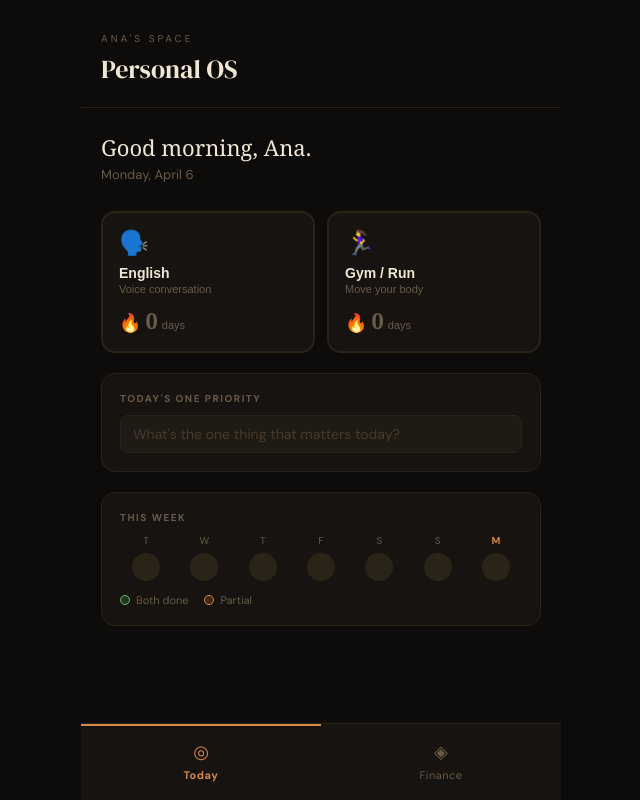
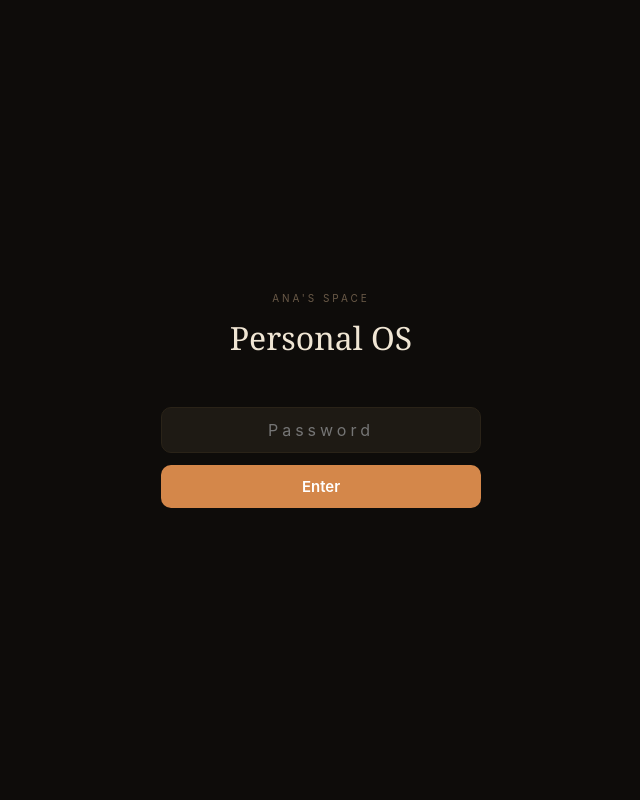
Before and after one commit to anabeatrix/ana-organizer, a React (Create React App) app: page / in a window 1280 px wide. Shown: the whole page, without its empty margins (319-959 px from the left). Built offline with nearby package versions, Linux system fonts and the light colour scheme.

Commit message:
add firebase, env password and deploy workflow

```diff
--- a/package.json
+++ b/package.json
@@ -8,6 +8,7 @@
     "@testing-library/jest-dom": "^6.9.1",
     "@testing-library/react": "^16.3.2",
     "@testing-library/user-event": "^13.5.0",
+    "firebase": "^12.11.0",
     "react": "^19.2.4",
     "react-dom": "^19.2.4",
     "react-scripts": "^5.0.1",
--- a/public/index.html
+++ b/public/index.html
@@ -16,12 +16,12 @@
   <body>
     <noscript>You need to enable JavaScript to run this app.</noscript>
     <div id="root"></div>
-    <script>
+    <!-- <script>
       if ('serviceWorker' in navigator) {
         window.addEventListener('load', () => {
           navigator.serviceWorker.register('/sw.js');
         });
       }
-    </script>
+    </script> -->
   </body>
 </html>
--- a/src/App.js
+++ b/src/App.js
@@ -1,12 +1,22 @@
 import { useState, useEffect, useCallback } from "react";
+import { initializeApp } from "firebase/app";
+import { getFirestore, doc, setDoc, onSnapshot } from "firebase/firestore";
 
-// ─── STORAGE ───────────────────────────────────────────────────────────────
-const load = (key, fallback) => {
-  try { const v = localStorage.getItem(key); return v ? JSON.parse(v) : fallback; }
-  catch { return fallback; }
+// ─── FIREBASE ──────────────────────────────────────────────────────────────
+const firebaseConfig = {
+  apiKey: "AIzaSyDKKMD2qgp_WXIoZoDL9jTqaJlZJxXbY4Y",
+  authDomain: "ana-organizer.firebaseapp.com",
+  projectId: "ana-organizer",
+  storageBucket: "ana-organizer.firebasestorage.app",
+  messagingSenderId: "21585629064",
+  appId: "1:21585629064:web:679b8a2f44e1b853f2343d"
 };
-const save = (key, val) => { try { localStorage.setItem(key, JSON.stringify(val)); } catch {} };
-const todayKey = () => new Date().toISOString().slice(0, 10);
+
+const app = initializeApp(firebaseConfig);
+const db = getFirestore(app);
+
+// ─── PASSWORD ──────────────────────────────────────────────────────────────
+const APP_PASSWORD = process.env.REACT_APP_PASSWORD;
 
 // ─── CONSTANTS ─────────────────────────────────────────────────────────────
 const EXPENSE_CATS = ["Food", "Transport", "Housing", "Health", "Learning", "Leisure", "Other"];
@@ -20,7 +30,8 @@ const C = {
   gold: "#c8a84a",
 };
 
-// ─── HELPERS ───────────────────────────────────────────────────────────────
+const todayKey = () => new Date().toISOString().slice(0, 10);
+const monthKey = () => new Date().toISOString().slice(0, 7);
 const fmt = v => v.toLocaleString("pt-BR", { style: "currency", currency: "BRL" });
 const fmtShort = v => {
   if (v >= 1000000) return `R$${(v / 1000000).toFixed(1)}M`;
@@ -28,16 +39,28 @@ const fmtShort = v => {
   return fmt(v);
 };
 
-function useLocalState(key, fallback) {
-  const [val, setVal] = useState(() => load(key, fallback));
-  const set = useCallback((v) => {
-    setVal(prev => {
-      const next = typeof v === "function" ? v(prev) : v;
-      save(key, next);
-      return next;
+// ─── FIREBASE HOOK ─────────────────────────────────────────────────────────
+function useFirestore(docPath, fallback) {
+  const [data, setData] = useState(fallback);
+  const [ready, setReady] = useState(false);
+
+  useEffect(() => {
+    const ref = doc(db, "ana", docPath);
+    const unsub = onSnapshot(ref, snap => {
+      if (snap.exists()) setData(snap.data().value ?? fallback);
+      else setData(fallback);
+      setReady(true);
     });
-  }, [key]);
-  return [val, set];
+    return unsub;
+  }, [docPath]);
+
+  const save = useCallback(async (val) => {
+    const next = typeof val === "function" ? val(data) : val;
+    setData(next);
+    await setDoc(doc(db, "ana", docPath), { value: next });
+  }, [docPath, data]);
+
+  return [data, save, ready];
 }
 
 // ─── COMPONENTS ────────────────────────────────────────────────────────────
@@ -78,7 +101,7 @@ function Label({ children }) {
   return <div style={{ fontSize: 10, color: C.muted, letterSpacing: 1.5, textTransform: "uppercase", marginBottom: 10, fontWeight: 700 }}>{children}</div>;
 }
 
-// ─── STREAK LOGIC ──────────────────────────────────────────────────────────
+// ─── STREAK ────────────────────────────────────────────────────────────────
 function computeStreak(history, key) {
   let streak = 0;
   const today = todayKey();
@@ -103,18 +126,14 @@ function StreakFlame({ n, color }) {
   );
 }
 
-// ─── TODAY TAB ─────────────────────────────────────────────────────────────
+// ─── TODAY ─────────────────────────────────────────────────────────────────
 function Today() {
   const today = todayKey();
-  const [history, setHistory] = useLocalState("ana_checkin_history", {});
-  const [priority, setPriority] = useLocalState("ana_priority_" + today, "");
+  const [history, setHistory, histReady] = useFirestore("checkin_history", {});
+  const [priority, setPriority] = useFirestore("priority_" + today, "");
 
   const todayData = history[today] || { english: false, gym: false };
-
-  const toggle = (key) => {
-    const updated = { ...history, [today]: { ...todayData, [key]: !todayData[key] } };
-    setHistory(updated);
-  };
+  const toggle = (key) => setHistory({ ...history, [today]: { ...todayData, [key]: !todayData[key] } });
 
   const engStreak = computeStreak(history, "english");
   const gymStreak = computeStreak(history, "gym");
@@ -131,12 +150,14 @@ function Today() {
     return "Good evening, Ana.";
   };
 
-  const allDone = todayData.english && todayData.gym && priority.trim();
+  const allDone = todayData.english && todayData.gym && priority?.trim();
 
   const weekDays = Array.from({ length: 7 }, (_, i) => {
     const d = new Date(); d.setDate(d.getDate() - 6 + i);
     return { key: d.toISOString().slice(0, 10), label: d.toLocaleDateString("en", { weekday: "short" }).slice(0, 1) };
   });
+
+  if (!histReady) return <div style={{ color: C.muted, padding: 40, textAlign: "center" }}>Loading...</div>;
 
   return (
     <div>
@@ -170,7 +191,7 @@ function Today() {
       <Card style={{ marginBottom: 20 }}>
         <Label>Today's one priority</Label>
         <Input
-          value={priority}
+          value={priority || ""}
           onChange={e => setPriority(e.target.value)}
           placeholder="What's the one thing that matters today?"
           style={{ width: "100%", boxSizing: "border-box" }}
@@ -200,14 +221,6 @@ function Today() {
             );
           })}
         </div>
-        <div style={{ display: "flex", gap: 16, marginTop: 12 }}>
-          <div style={{ fontSize: 11, color: C.muted, display: "flex", alignItems: "center", gap: 6 }}>
-            <div style={{ width: 10, height: 10, borderRadius: "50%", background: C.green + "33", border: `1.5px solid ${C.green}` }} /> Both done
-          </div>
-          <div style={{ fontSize: 11, color: C.muted, display: "flex", alignItems: "center", gap: 6 }}>
-            <div style={{ width: 10, height: 10, borderRadius: "50%", background: C.accent + "33", border: `1.5px solid ${C.accent}` }} /> Partial
-          </div>
-        </div>
       </Card>
 
       {allDone && (
@@ -220,12 +233,12 @@ function Today() {
   );
 }
 
-// ─── FINANCE TAB ───────────────────────────────────────────────────────────
+// ─── FINANCE ───────────────────────────────────────────────────────────────
 function Finance() {
-  const monthKey = new Date().toISOString().slice(0, 7);
-  const [expenses, setExpenses] = useLocalState("ana_expenses_" + monthKey, []);
-  const [budget, setBudget] = useLocalState("ana_budget", BUDGET_DEFAULTS);
-  const [investments, setInvestments] = useLocalState("ana_investments", [
+  const mk = monthKey();
+  const [expenses, setExpenses, expReady] = useFirestore("expenses_" + mk, []);
+  const [budget, setBudget] = useFirestore("budget", BUDGET_DEFAULTS);
+  const [investments, setInvestments] = useFirestore("investments", [
     { id: 1, name: "Tesouro Selic", cat: "Renda Fixa", value: 5000 },
     { id: 2, name: "BOVA11", cat: "Stocks", value: 3200 },
   ]);
@@ -239,13 +252,13 @@ function Finance() {
 
   const addExpense = () => {
     if (!desc.trim() || !amount) return;
-    setExpenses(e => [...e, { id: Date.now(), desc, amount: parseFloat(amount), cat, date: todayKey() }]);
+    setExpenses([...expenses, { id: Date.now(), desc, amount: parseFloat(amount), cat, date: todayKey() }]);
     setDesc(""); setAmount("");
   };
 
   const addInv = () => {
     if (!invName.trim() || !invVal) return;
-    setInvestments(i => [...i, { id: Date.now(), name: invName, cat: invCat, value: parseFloat(invVal) }]);
+    setInvestments([...investments, { id: Date.now(), name: invName, cat: invCat, value: parseFloat(invVal) }]);
     setInvName(""); setInvVal("");
   };
 
@@ -254,6 +267,8 @@ function Finance() {
   const totalBudget = Object.values(budget).reduce((a, v) => a + v, 0);
   const netWorth = investments.reduce((a, i) => a + i.value, 0);
   const invByCat = investments.reduce((acc, i) => { acc[i.cat] = (acc[i.cat] || 0) + i.value; return acc; }, {});
+
+  if (!expReady) return <div style={{ color: C.muted, padding: 40, textAlign: "center" }}>Loading...</div>;
 
   return (
     <div>
@@ -329,7 +344,7 @@ function Finance() {
                 <div style={{ fontSize: 11, color: C.muted, marginTop: 2 }}>{e.cat} · {e.date}</div>
               </div>
               <span style={{ color: C.red, fontWeight: 700, fontSize: 14 }}>-{fmt(e.amount)}</span>
-              <button onClick={() => setExpenses(ex => ex.filter(x => x.id !== e.id))}
+              <button onClick={() => setExpenses(expenses.filter(x => x.id !== e.id))}
                 style={{ background: "none", border: "none", color: C.muted, cursor: "pointer", fontSize: 18, padding: 0 }}>×</button>
             </div>
           ))}
@@ -344,7 +359,7 @@ function Finance() {
             <div key={c} style={{ display: "flex", alignItems: "center", gap: 12, marginBottom: 12 }}>
               <span style={{ flex: 1, fontSize: 13, color: C.text }}>{c}</span>
               <Input type="number" value={budget[c] || 0}
-                onChange={e => setBudget(b => ({ ...b, [c]: parseFloat(e.target.value) || 0 }))}
+                onChange={e => setBudget({ ...budget, [c]: parseFloat(e.target.value) || 0 })}
                 style={{ width: 100 }} />
             </div>
           ))}
@@ -373,10 +388,10 @@ function Finance() {
               }}>+ Add position</button>
             </div>
           </Card>
-          {Object.entries(invByCat).sort((a, b) => b[1] - a[1]).map(([cat, val]) => (
-            <div key={cat} style={{ marginBottom: 12 }}>
+          {Object.entries(invByCat).sort((a, b) => b[1] - a[1]).map(([c, val]) => (
+            <div key={c} style={{ marginBottom: 12 }}>
               <div style={{ display: "flex", justifyContent: "space-between", fontSize: 12, marginBottom: 5 }}>
-                <span style={{ color: C.text }}>{cat}</span>
+                <span style={{ color: C.text }}>{c}</span>
                 <span style={{ color: C.gold }}>{fmt(val)} · {((val / netWorth) * 100).toFixed(1)}%</span>
               </div>
               <div style={{ background: C.border, borderRadius: 999, height: 5, overflow: "hidden" }}>
@@ -392,13 +407,56 @@ function Finance() {
                   <div style={{ fontSize: 11, color: C.muted, marginTop: 2 }}>{inv.cat}</div>
                 </div>
                 <span style={{ color: C.gold, fontWeight: 700, fontSize: 14 }}>{fmt(inv.value)}</span>
-                <button onClick={() => setInvestments(i => i.filter(x => x.id !== inv.id))}
+                <button onClick={() => setInvestments(investments.filter(x => x.id !== inv.id))}
                   style={{ background: "none", border: "none", color: C.muted, cursor: "pointer", fontSize: 18, padding: 0 }}>×</button>
               </div>
             ))}
           </div>
         </div>
       )}
+    </div>
+  );
+}
+
+// ─── LOGIN ─────────────────────────────────────────────────────────────────
+function Login({ onUnlock }) {
+  const [pwd, setPwd] = useState("");
+  const [error, setError] = useState(false);
+
+  const attempt = () => {
+    if (pwd === APP_PASSWORD) { onUnlock(); }
+    else { setError(true); setPwd(""); setTimeout(() => setError(false), 1500); }
+  };
+
+  return (
+    <div style={{ minHeight: "100vh", background: C.bg, display: "flex", flexDirection: "column", alignItems: "center", justifyContent: "center", padding: 24 }}>
+      <div style={{ fontSize: 10, letterSpacing: 3, color: C.muted, textTransform: "uppercase", marginBottom: 12 }}>Ana's space</div>
+      <div style={{ fontSize: 32, fontFamily: "Georgia, serif", color: C.text, marginBottom: 48 }}>Personal OS</div>
+      <div style={{ width: "100%", maxWidth: 320 }}>
+        <input
+          type="password"
+          value={pwd}
+          onChange={e => setPwd(e.target.value)}
+          onKeyDown={e => e.key === "Enter" && attempt()}
+          placeholder="Password"
+          autoFocus
+          style={{
+            width: "100%", boxSizing: "border-box",
+            background: error ? "#d46a6a18" : "#1e1a14",
+            border: `1px solid ${error ? C.red : C.border}`,
+            color: C.text, borderRadius: 10, padding: "12px 16px",
+            fontSize: 16, outline: "none", fontFamily: "inherit",
+            textAlign: "center", letterSpacing: 4, marginBottom: 12,
+            transition: "border 0.2s"
+          }}
+        />
+        <button onClick={attempt} style={{
+          width: "100%", background: C.accent, border: "none", color: "#fff",
+          borderRadius: 10, padding: "12px 0", fontSize: 15,
+          cursor: "pointer", fontFamily: "inherit", fontWeight: 600
+        }}>Enter</button>
+        {error && <div style={{ color: C.red, textAlign: "center", marginTop: 12, fontSize: 13 }}>Wrong password.</div>}
+      </div>
     </div>
   );
 }
@@ -410,7 +468,18 @@ const TABS = [
 ];
 
 export default function App() {
+  const [unlocked, setUnlocked] = useState(() => sessionStorage.getItem("ana_unlocked") === "1");
   const [tab, setTab] = useState("today");
+
+  const unlock = () => { sessionStorage.setItem("ana_unlocked", "1"); setUnlocked(true); };
+
+  if (!unlocked) return (
+    <>
+      <link href="https://fonts.googleapis.com/css2?family=DM+Serif+Display&family=DM+Sans:wght@300;400;500;600;700&display=swap" rel="stylesheet" />
+      <style>{`* { box-sizing: border-box; margin: 0; padding: 0; } body { background: #0e0c0a; }`}</style>
+      <Login onUnlock={unlock} />
+    </>
+  );
 
   return (
     <div style={{ minHeight: "100vh", background: C.bg, color: C.text, fontFamily: "'DM Sans', sans-serif" }}>
```
Also changed, not shown: 2 other files (tests, documents, lock files or other folders).
